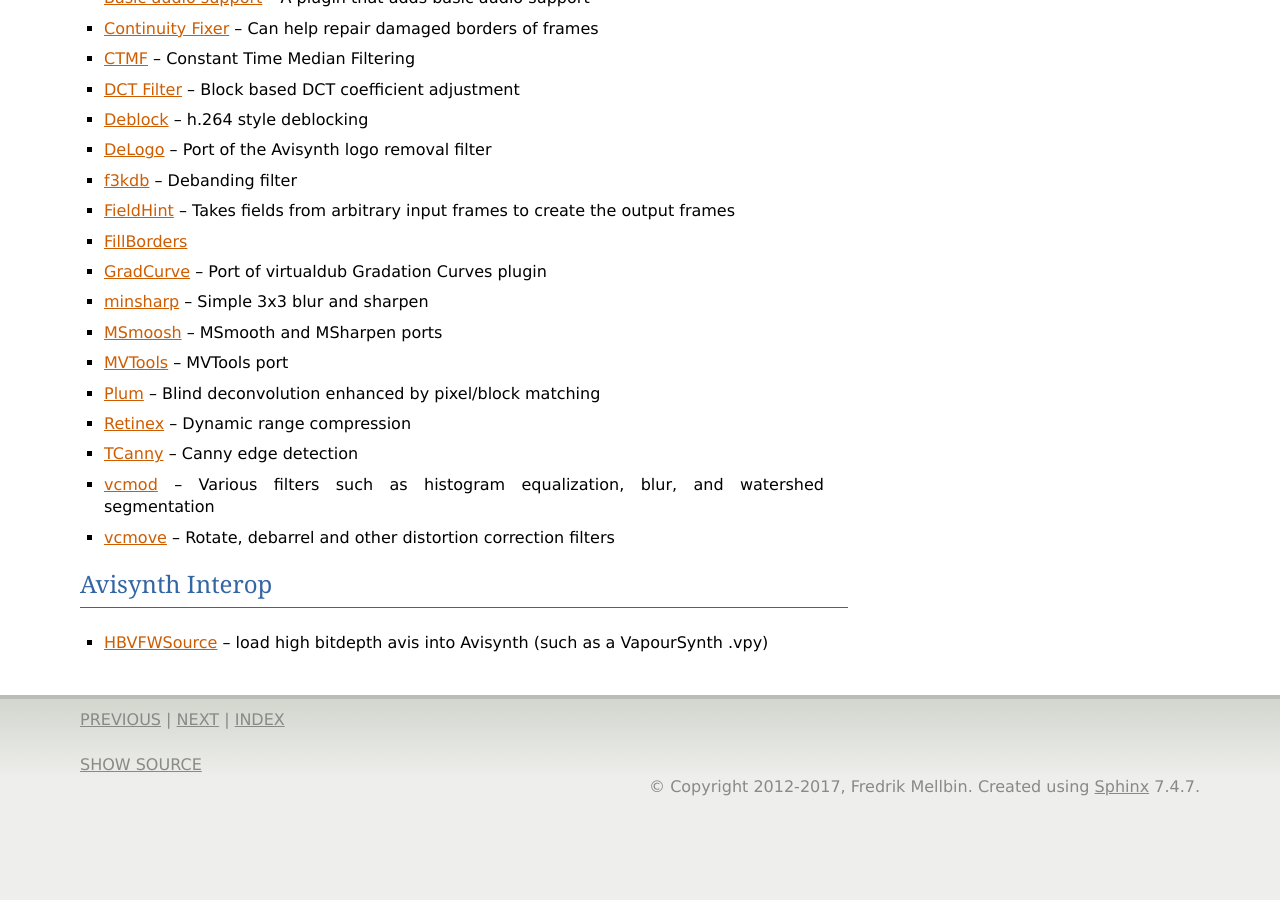
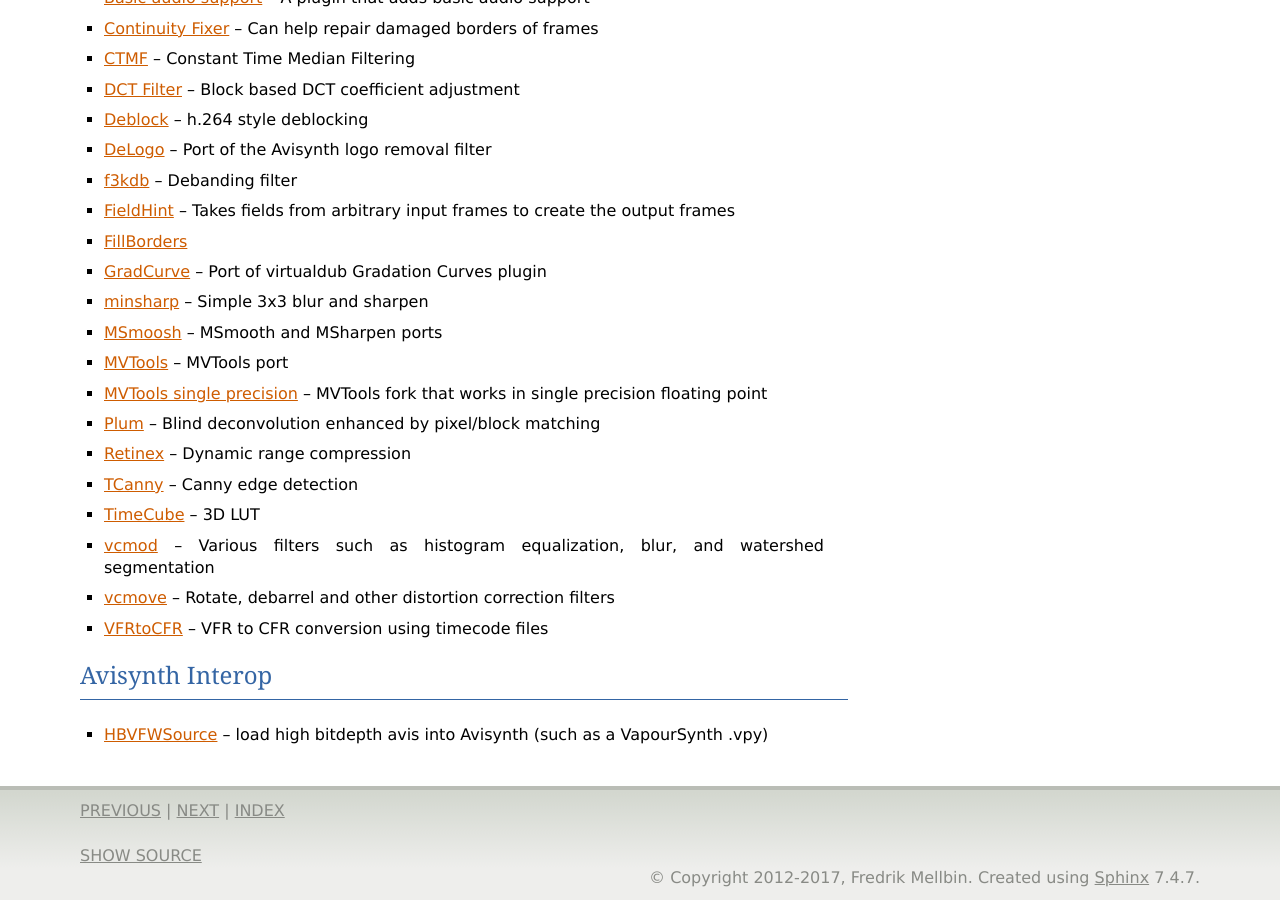
Before and after one commit to vapoursynth/vapoursynth, a Sphinx documentation site: the page built from doc/pluginlist.rst, in a window 1280 px wide and 900 px high, scrolled down 3027 px. Built offline with Sphinx 7.4.7, drawn with Linux system fonts in a browser that asks for light colours; formulas are drawn with MathJax 3; before the commit the page ends 3835 px from its top, so only the background shows below that.

Commit message:
Add more plugins

```diff
--- a/doc/pluginlist.rst
+++ b/doc/pluginlist.rst
@@ -116,11 +116,14 @@
 * `minsharp <http://forum.doom9.org/showthread.php?t=173328>`_ -- Simple 3x3 blur and sharpen
 * `MSmoosh <http://forum.doom9.org/showthread.php?t=171159>`_ -- MSmooth and MSharpen ports
 * `MVTools <http://forum.doom9.org/showthread.php?t=171207>`_ -- MVTools port
+* `MVTools single precision <https://forum.doom9.org/showthread.php?t=172525>`_ -- MVTools fork that works in single precision floating point
 * `Plum <https://forum.doom9.org/showthread.php?t=173775>`_ -- Blind deconvolution enhanced by pixel/block matching
 * `Retinex <http://forum.doom9.org/showthread.php?t=171307>`_ -- Dynamic range compression
 * `TCanny <http://forum.doom9.org/showthread.php?t=172158>`_ -- Canny edge detection
+* `TimeCube <http://forum.doom9.org/showthread.php?p=1809329#post1809329>`_ -- 3D LUT
 * `vcmod <http://forum.doom9.org/showthread.php?t=171412>`_ -- Various filters such as histogram equalization, blur, and watershed segmentation
 * `vcmove <http://forum.doom9.org/showthread.php?t=171414>`_ -- Rotate, debarrel and other distortion correction filters
+* `VFRtoCFR <https://forum.doom9.org/showthread.php?t=174711>`_ -- VFR to CFR conversion using timecode files
 
 Avisynth Interop
 ################
```
